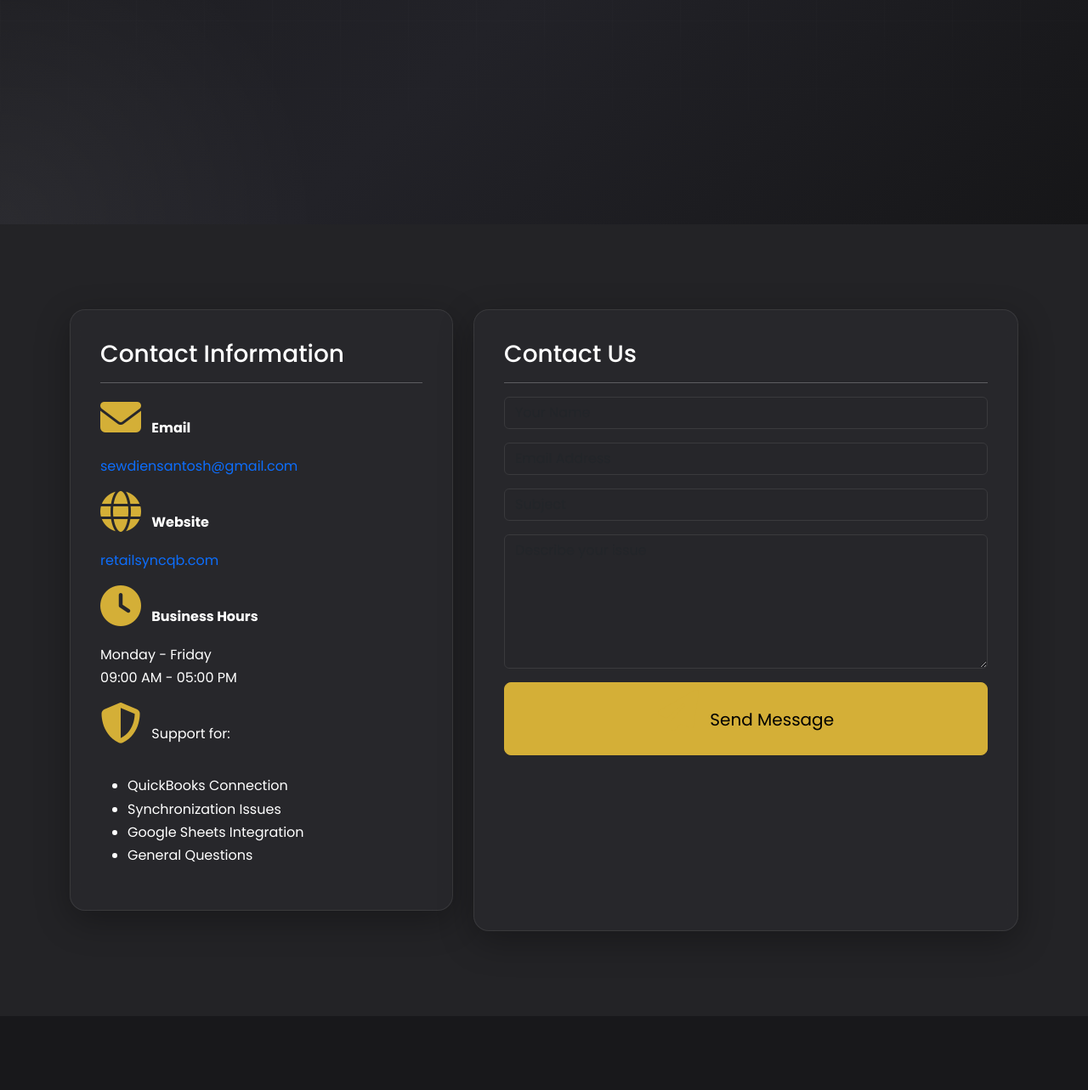
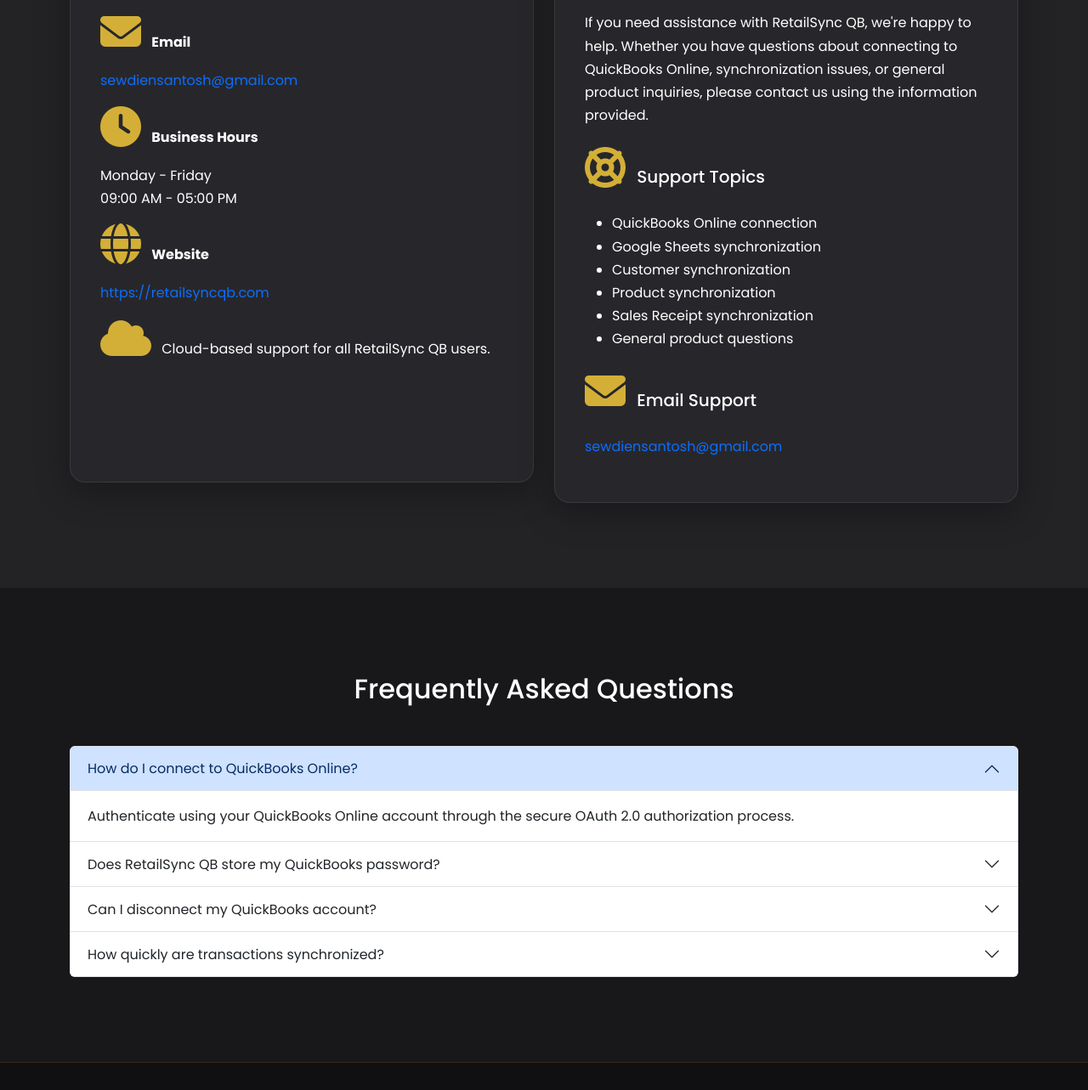
Before and after one commit to sewdiensantosh-max/retailsyncqb-website, a plain HTML site: page support.html in a window 1280 px wide. Shown: the part 536-1819 px from the top of the page at 85% size. Drawn offline with nearby package versions, Linux system fonts and the light colour scheme.

Commit message:
Update support.html

```diff
--- a/support.html
+++ b/support.html
@@ -8,18 +8,12 @@
 
 <title>Support | RetailSync QB</title>
 
-    <meta name="description"
-        content="RetailSync QB Support Center">
+<meta name="description" content="RetailSync QB Support Center">
 
-    <!-- Bootstrap -->
 <link href="https://cdn.jsdelivr.net/npm/bootstrap@5.3.7/dist/css/bootstrap.min.css" rel="stylesheet">
 
-    <!-- Font Awesome -->
 <link rel="stylesheet"
 href="https://cdnjs.cloudflare.com/ajax/libs/font-awesome/6.7.2/css/all.min.css">
-
-    <!-- Google Font -->
-    <link rel="preconnect" href="https://fonts.googleapis.com">
 
 <link href="https://fonts.googleapis.com/css2?family=Poppins:wght@300;400;500;600;700&display=swap"
 rel="stylesheet">
@@ -30,100 +24,49 @@
 
 <body>
 
-<!-- =========================
-     Navigation
-========================= -->
+<!-- Navigation -->
 
 <nav class="navbar navbar-expand-lg navbar-dark fixed-top custom-navbar">
 
 <div class="container">
 
 <a class="navbar-brand fw-bold" href="index.html">
-
 <span class="logo-text">
-
 RetailSync <span class="gold">QB</span>
-
 </span>
-
 </a>
 
 <button class="navbar-toggler"
-
 type="button"
-
 data-bs-toggle="collapse"
-
 data-bs-target="#navbar">
 
 <span class="navbar-toggler-icon"></span>
 
 </button>
 
-<div class="collapse navbar-collapse"
-
-id="navbar">
+<div class="collapse navbar-collapse" id="navbar">
 
 <ul class="navbar-nav ms-auto">
 
 <li class="nav-item">
-
-<a class="nav-link"
-
-href="index.html">
-
-Home
-
-</a>
-
+<a class="nav-link" href="index.html">Home</a>
 </li>
 
 <li class="nav-item">
-
-<a class="nav-link"
-
-href="about.html">
-
-About Us
-
-</a>
-
+<a class="nav-link" href="about.html">About Us</a>
 </li>
 
 <li class="nav-item">
-
-<a class="nav-link"
-
-href="privacy.html">
-
-Privacy Policy
-
-</a>
-
+<a class="nav-link" href="privacy.html">Privacy Policy</a>
 </li>
 
 <li class="nav-item">
-
-<a class="nav-link"
-
-href="terms.html">
-
-Terms
-
-</a>
-
+<a class="nav-link" href="terms.html">Terms</a>
 </li>
 
 <li class="nav-item">
-
-<a class="nav-link active"
-
-href="support.html">
-
-Support
-
-</a>
-
+<a class="nav-link active" href="support.html">Support</a>
 </li>
 
 </ul>
@@ -134,42 +77,23 @@ Support
 
 </nav>
 
-<!-- =========================
-     Hero
-========================= -->
+<!-- Hero -->
 
-<section class="hero hero-small">
+<section class="hero" style="min-height:40vh;">
 
-<div class="container">
+<div class="container text-center">
 
-<div class="row">
+<h1>Support Center</h1>
 
-<div class="col-lg-8">
-
-<h1>
-
-Support Center
-
-</h1>
-
-<p class="hero-subtitle">
-
-Need assistance with RetailSync QB?
-We're here to help.
-
+<p>
+Need help? We're here to assist you.
 </p>
-
-</div>
-
-</div>
 
 </div>
 
 </section>
 
-<!-- =========================
-     Contact
-========================= -->
+<!-- Support -->
 
 <section class="features">
 
@@ -177,25 +101,97 @@ We're here to help.
 
 <div class="row">
 
-<!-- Contact Details -->
+<!-- Contact Information -->
 
-<div class="col-lg-5 mb-4">
+<div class="col-lg-6 mb-4">
 
 <div class="feature-card text-start">
 
-<h3>
-
-Contact Information
-
-</h3>
+<h3>Contact Information</h3>
 
 <hr>
 
 <p>
+<i class="fas fa-envelope gold me-2"></i>
+<strong>Email</strong><br>
+<a href="mailto:sewdiensantosh@gmail.com">
+sewdiensantosh@gmail.com
+</a>
+</p>
 
+<p>
+<i class="fas fa-clock gold me-2"></i>
+<strong>Business Hours</strong><br>
+Monday - Friday<br>
+09:00 AM - 05:00 PM
+</p>
+
+<p>
+<i class="fas fa-globe gold me-2"></i>
+<strong>Website</strong><br>
+<a href="https://retailsyncqb.com" target="_blank">
+https://retailsyncqb.com
+</a>
+</p>
+
+<p>
+<i class="fas fa-cloud gold me-2"></i>
+Cloud-based support for all RetailSync QB users.
+</p>
+
+</div>
+
+</div>
+
+<!-- Support Information -->
+
+<div class="col-lg-6">
+
+<div class="feature-card text-start">
+
+<h3>Support</h3>
+
+<hr>
+
+<p>
+If you need assistance with RetailSync QB, we're happy to help.
+Whether you have questions about connecting to QuickBooks Online,
+synchronization issues, or general product inquiries, please contact us using the information provided.
+</p>
+
+<div class="mt-4">
+
+<h5>
+<i class="fas fa-life-ring gold me-2"></i>
+Support Topics
+</h5>
+
+<ul>
+
+<li>QuickBooks Online connection</li>
+
+<li>Google Sheets synchronization</li>
+
+<li>Customer synchronization</li>
+
+<li>Product synchronization</li>
+
+<li>Sales Receipt synchronization</li>
+
+<li>General product questions</li>
+
+</ul>
+
+</div>
+
+<div class="mt-4">
+
+<h5>
 <i class="fas fa-envelope gold me-2"></i>
+Email Support
+</h5>
 
-<strong>Email</strong><br>
+<p>
 
 <a href="mailto:sewdiensantosh@gmail.com">
 
@@ -205,163 +201,7 @@ sewdiensantosh@gmail.com
 
 </p>
 
-<p>
-
-<i class="fas fa-globe gold me-2"></i>
-
-<strong>Website</strong><br>
-
-<a href="https://retailsyncqb.com">
-
-retailsyncqb.com
-
-</a>
-
-</p>
-
-<p>
-
-<i class="fas fa-clock gold me-2"></i>
-
-<strong>Business Hours</strong><br>
-
-Monday - Friday<br>
-
-09:00 AM - 05:00 PM
-
-</p>
-
-<p>
-
-<i class="fas fa-shield-alt gold me-2"></i>
-
-Support for:
-
-</p>
-
-<ul>
-
-<li>QuickBooks Connection</li>
-
-<li>Synchronization Issues</li>
-
-<li>Google Sheets Integration</li>
-
-<li>General Questions</li>
-
-</ul>
-
 </div>
-
-</div>
-
-<!-- Contact Form -->
-
-<div class="col-lg-7">
-
-<div class="feature-card">
-
-<h3>
-
-Contact Us
-
-</h3>
-
-<hr>
-
-<form action="https://formsubmit.co/sewdiensantosh@gmail.com"
-
-method="POST">
-
-<input type="hidden"
-
-name="_captcha"
-
-value="false">
-
-<input type="hidden"
-
-name="_subject"
-
-value="RetailSync QB Support Request">
-
-<div class="mb-3">
-
-<input
-
-type="text"
-
-class="form-control"
-
-name="Name"
-
-placeholder="Your Name"
-
-required>
-
-</div>
-
-<div class="mb-3">
-
-<input
-
-type="email"
-
-class="form-control"
-
-name="Email"
-
-placeholder="Email Address"
-
-required>
-
-</div>
-
-<div class="mb-3">
-
-<input
-
-type="text"
-
-class="form-control"
-
-name="Subject"
-
-placeholder="Subject"
-
-required>
-
-</div>
-
-<div class="mb-3">
-
-<textarea
-
-class="form-control"
-
-rows="6"
-
-name="Message"
-
-placeholder="Describe your issue"
-
-required></textarea>
-
-</div>
-
-<button
-
-type="submit"
-
-class="btn btn-warning btn-lg w-100">
-
-<i class="fas fa-paper-plane me-2"></i>
-
-Send Message
-
-</button>
-
-</form>
 
 </div>
 
@@ -373,9 +213,7 @@ Send Message
 
 </section>
 
-<!-- =========================
-     FAQ
-========================= -->
+<!-- FAQ -->
 
 <section class="workflow">
 
@@ -387,34 +225,25 @@ Frequently Asked Questions
 
 </h2>
 
-<div class="accordion"
-
-id="faq">
+<div class="accordion" id="faq">
 
 <div class="accordion-item">
 
 <h2 class="accordion-header">
 
-<button
+<button class="accordion-button"
+type="button"
+data-bs-toggle="collapse"
+data-bs-target="#q1">
 
-class="accordion-button"
-
-type="button"
-
-data-bs-toggle="collapse"
-
-data-bs-target="#faq1">
-
-How do I connect RetailSync QB to QuickBooks Online?
+How do I connect to QuickBooks Online?
 
 </button>
 
 </h2>
 
-<div id="faq1"
-
+<div id="q1"
 class="accordion-collapse collapse show"
-
 data-bs-parent="#faq">
 
 <div class="accordion-body">
@@ -431,31 +260,24 @@ Authenticate using your QuickBooks Online account through the secure OAuth 2.0 a
 
 <h2 class="accordion-header">
 
-<button
+<button class="accordion-button collapsed"
+type="button"
+data-bs-toggle="collapse"
+data-bs-target="#q2">
 
-class="accordion-button collapsed"
-
-type="button"
-
-data-bs-toggle="collapse"
-
-data-bs-target="#faq2">
-
-Do you store my QuickBooks password?
+Does RetailSync QB store my QuickBooks password?
 
 </button>
 
 </h2>
 
-<div id="faq2"
-
+<div id="q2"
 class="accordion-collapse collapse"
-
 data-bs-parent="#faq">
 
 <div class="accordion-body">
 
-No. RetailSync QB never stores your QuickBooks username or password.
+No. RetailSync QB never stores your QuickBooks username or password. Authentication is handled securely using OAuth 2.0.
 
 </div>
 
@@ -467,31 +289,53 @@ No. RetailSync QB never stores your QuickBooks username or password.
 
 <h2 class="accordion-header">
 
-<button
+<button class="accordion-button collapsed"
+type="button"
+data-bs-toggle="collapse"
+data-bs-target="#q3">
 
-class="accordion-button collapsed"
-
-type="button"
-
-data-bs-toggle="collapse"
-
-data-bs-target="#faq3">
-
-How long does synchronization take?
+Can I disconnect my QuickBooks account?
 
 </button>
 
 </h2>
 
-<div id="faq3"
-
+<div id="q3"
 class="accordion-collapse collapse"
-
 data-bs-parent="#faq">
 
 <div class="accordion-body">
 
-Most transactions synchronize within a few seconds.
+Yes. You can revoke access at any time through your Intuit account settings.
+
+</div>
+
+</div>
+
+</div>
+
+<div class="accordion-item">
+
+<h2 class="accordion-header">
+
+<button class="accordion-button collapsed"
+type="button"
+data-bs-toggle="collapse"
+data-bs-target="#q4">
+
+How quickly are transactions synchronized?
+
+</button>
+
+</h2>
+
+<div id="q4"
+class="accordion-collapse collapse"
+data-bs-parent="#faq">
+
+<div class="accordion-body">
+
+Synchronization usually occurs within seconds after data is submitted to RetailSync QB.
 
 </div>
 
@@ -505,10 +349,6 @@ Most transactions synchronize within a few seconds.
 
 </section>
 
-<!-- =========================
-     Footer
-========================= -->
-
 <footer>
 
 <div class="container">
@@ -517,33 +357,19 @@ Most transactions synchronize within a few seconds.
 
 <div class="col-md-6">
 
-<h4>
-
-RetailSync QB
-
-</h4>
+<h4>RetailSync QB</h4>
 
 <p>
-
 Professional synchronization with QuickBooks Online.
-
 </p>
 
 </div>
 
 <div class="col-md-6 text-md-end">
 
-<p>
+<p>© 2026 RetailSync QB</p>
 
-© 2026 RetailSync QB
-
-</p>
-
-<p>
-
-All Rights Reserved.
-
-</p>
+<p>All Rights Reserved</p>
 
 </div>
 
```
Lines whose indentation alone changed are shown as unchanged.
